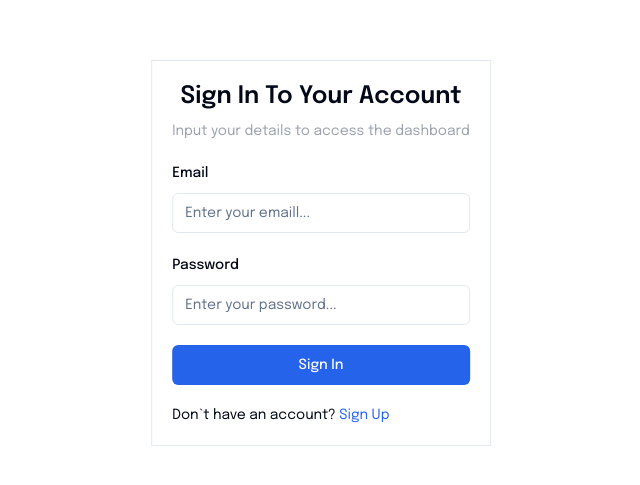
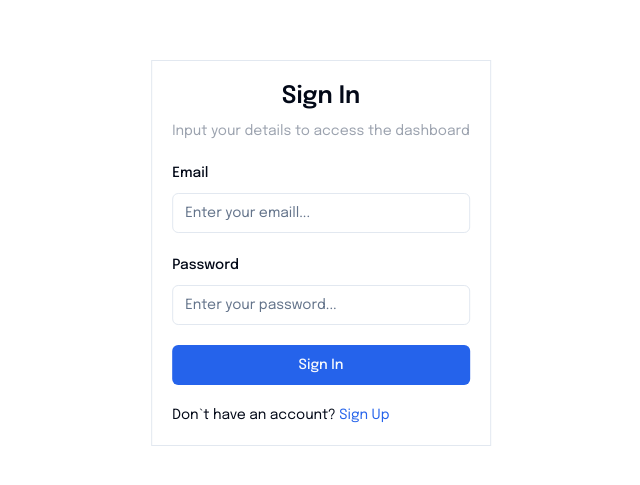
Before and after one commit to mazizf13/dashboard-job-hunt, a Next.js app: page /auth/signin in a window 1280 px wide. Shown: the part 147-632 px from the top of the page, without its empty margins (319-959 px from the left). Built offline with nearby package versions, Linux system fonts and the light colour scheme.

Commit message:
chore: change title

```diff
--- a/src/app/(auth)/auth/signin/page.tsx
+++ b/src/app/(auth)/auth/signin/page.tsx
@@ -33,7 +33,7 @@ const SignInPage: FC<SignInPageProps> = ({}) => {
       <div className="absolute top-1/2 left-1/2 -translate-x-1/2 -translate-y-1/2">
         <div className="border border-border p-5">
           <div className="font-semibold text-center text-2xl mb-2">
-            Sign In To Your Account
+            Sign In
           </div>
           <div className="text-sm text-gray-400">
             Input your details to access the dashboard
--- a/src/app/(auth)/auth/signup/page.tsx
+++ b/src/app/(auth)/auth/signup/page.tsx
@@ -33,7 +33,7 @@ const SignUpPage: FC<SignUpPageProps> = ({}) => {
       <div className="absolute top-1/2 left-1/2 -translate-x-1/2 -translate-y-1/2">
         <div className="border border-border p-5">
           <div className="font-semibold text-center text-2xl mb-2">
-            Register Your Account
+            Sign Up
           </div>
           <div className="text-sm text-gray-400">
             Input your details to complete your registration
```
